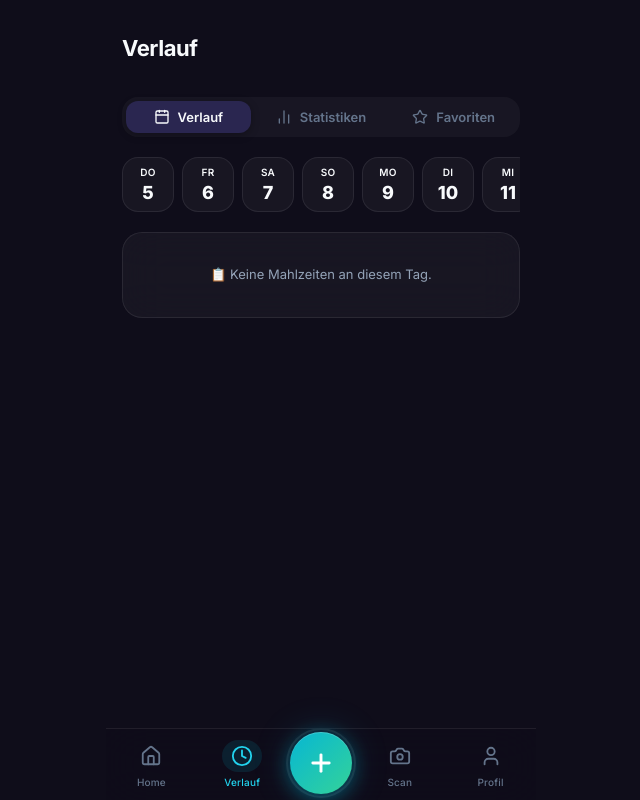
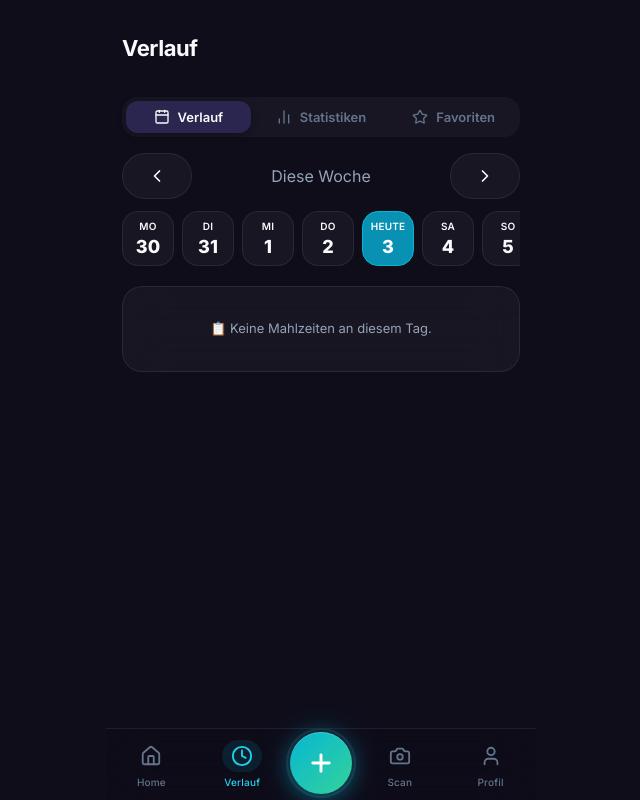
Before and after one commit to strainpedia-coder/MacroLens, a React (Vite) app: page /history in a window 1280 px wide. Shown: the whole page, without its empty margins (319-959 px from the left). Built offline with nearby package versions, Linux system fonts and the light colour scheme.

Commit message:
fix: explicit Mon-Sun weekly calendar view

```diff
--- a/src/pages/History.jsx
+++ b/src/pages/History.jsx
@@ -17,17 +17,30 @@ export default function History() {
   const { user } = useUser();
   const [selectedDate, setSelectedDate] = useState(new Date().toISOString().split('T')[0]);
   const [activeTab, setActiveTab] = useState('calendar'); // 'calendar', 'stats', 'favorites'
+  const [weekOffset, setWeekOffset] = useState(0);
 
-  // Letzte 30 Tage
+  // Generiere Montag bis Sonntag für die gewählte Woche
+  // Immer Montag bis Sonntag der ausgewählten Woche
   const days = useMemo(() => {
     const result = [];
-    for (let i = 29; i >= 0; i--) {
-      const d = new Date();
-      d.setDate(d.getDate() - i);
+    const today = new Date();
+    // JavaScript getDay() = 0 (So) bis 6 (Sa). Wir wollen Montag(0) bis Sonntag(6)
+    const dayOfWeek = today.getDay() === 0 ? 6 : today.getDay() - 1;
+
+    // Den Montag der aktuell gewählten Woche berechnen
+    const monday = new Date(today);
+    monday.setDate(today.getDate() - dayOfWeek + (weekOffset * 7));
+
+    for (let i = 0; i < 7; i++) {
+      const d = new Date(monday);
+      d.setDate(monday.getDate() + i);
       result.push(d.toISOString().split('T')[0]);
     }
     return result;
-  }, []);
+  }, [weekOffset]);
+
+  // Wenn man den Tab wechselt, setze Datum zurück
+  const isCurrentWeek = weekOffset === 0;
 
   const filteredMeals = useMemo(() => {
     if (activeTab === 'favorites') return meals.filter(m => m.isFavorite);
@@ -69,13 +82,26 @@ export default function History() {
         </button>
       </div>
 
-      {/* Date Selector */}
+      {/* Date Selector (Wochenansicht) */}
       {activeTab === 'calendar' && (
         <motion.div
-          className="history-dates mb-lg"
+          className="history-week-container mb-lg"
           initial={{ opacity: 0 }}
           animate={{ opacity: 1 }}
         >
+          <div className="history-week-header mb-sm flex justify-between items-center px-sm">
+            <button className="btn btn-ghost btn-sm" onClick={() => setWeekOffset(w => w - 1)}>
+              <ChevronLeft size={20} />
+            </button>
+            <span className="text-secondary font-medium text-sm">
+              {isCurrentWeek ? 'Diese Woche' : `${days[0].split('-').reverse().join('.').slice(0, 5)} - ${days[6].split('-').reverse().join('.').slice(0, 5)}`}
+            </span>
+            <button className="btn btn-ghost btn-sm" onClick={() => setWeekOffset(w => w + 1)} disabled={isCurrentWeek}>
+              <ChevronRight size={20} />
+            </button>
+          </div>
+
+          <div className="history-dates">
             {days.map(day => {
               const d = new Date(day);
               const isToday = day === new Date().toISOString().split('T')[0];
@@ -93,6 +119,7 @@ export default function History() {
                 </button>
               );
             })}
+          </div>
         </motion.div>
       )}
 
```
Lines whose indentation alone changed are shown as unchanged.
